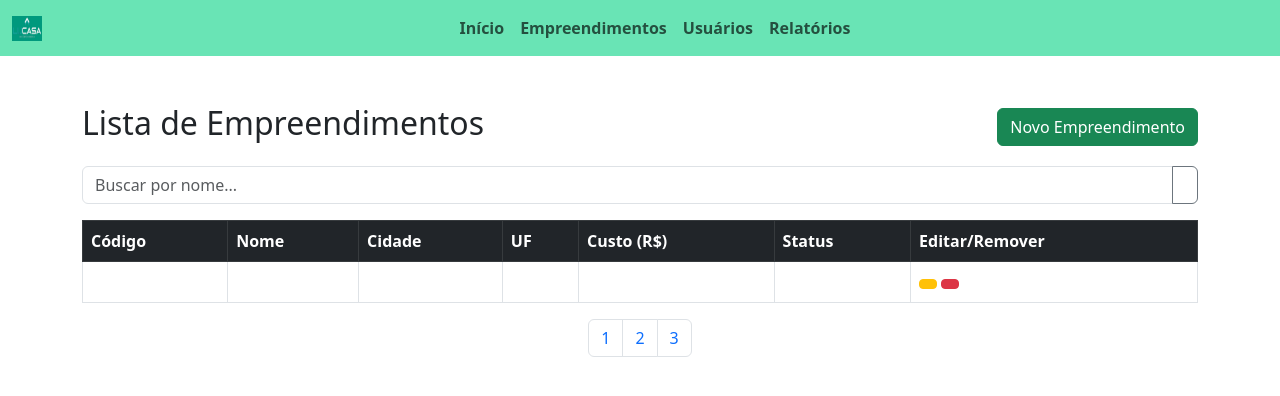
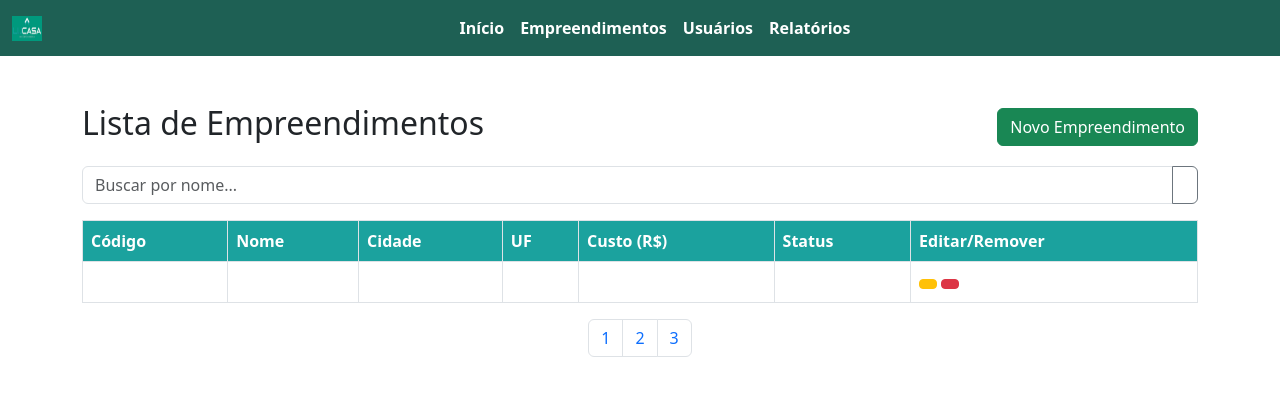
Before and after one commit to diogoMPavan/ProjetoConstrutora, a Django app: page /listaEmpreendimento/ in a window 1280 px wide. Shown: the top 396 px of the page. Run offline with Django 5.2, Linux system fonts and the light colour scheme; lists and menus that the app fills with data are empty.

Commit message:
Alterações visuais tabelas e cabeçalho

```diff
--- a/appteste/templates/appteste/cabecalho.html
+++ b/appteste/templates/appteste/cabecalho.html
@@ -9,7 +9,7 @@
 </head>
 
 <body>
-    <nav class="navbar navbar-expand-lg" style="background-color: #69e4b5;" >
+    <nav class="navbar navbar-expand-lg" style="background-color: #1e6054;" >
         <div class="container-fluid">
             <!--<a class="navbar-brand" href="#" style="display:flex; justify-content: start;">LuCasa Incorporadora</a>-->
             <img src="../appteste/imagens/logo.jpg" alt="Logo" width="30" height="25" class="d-inline-block align-text-top">
@@ -19,16 +19,16 @@
             <div class="collapse navbar-collapse d-flex justify-content-center" id="navbarNav">
                 <ul class="navbar-nav" >
                     <li class="nav-item">
-                        <a class="nav-link" href="/"><strong>Início</strong></a>
+                        <a class="nav-link" href="/"><strong style="color: #ffffff">Início</strong></a>
                     </li>
                     <li class="nav-item">
-                        <a class="nav-link" href="../listaEmpreendimento/"><strong>Empreendimentos</strong></a>
+                        <a class="nav-link" href="../listaEmpreendimento/"><strong style="color: #ffffff">Empreendimentos</strong></a>
                     </li>
                     <li class="nav-item">
-                        <a class="nav-link" href="../cadUsuario/"><strong>Usuários</strong></a>
+                        <a class="nav-link" href="../cadUsuario/"><strong style="color: #ffffff">Usuários</strong></a>
                     </li>
                     <li class="nav-item">
-                        <a class="nav-link" href="#"><strong>Relatórios</strong></a>
+                        <a class="nav-link" href="#"><strong style="color: #ffffff">Relatórios</strong></a>
                     </li>
                 </ul>
             </div>
--- a/appteste/templates/appteste/listaEmpreendimento.html
+++ b/appteste/templates/appteste/listaEmpreendimento.html
@@ -18,15 +18,15 @@
         </div>
 
         <table class="table table-bordered table-hover">
-            <thead class="table-dark">
+            <thead>
                 <tr>
-                    <th>Código</th>
-                    <th>Nome</th>
-                    <th>Cidade</th>
-                    <th>UF</th>
-                    <th>Custo (R$)</th>
-                    <th>Status</th>
-                    <th>Editar/Remover</th>
+                    <th style="background-color: #1ba29e; color: #ffffff">Código</th>
+                    <th style="background-color: #1ba29e; color: #ffffff">Nome</th>
+                    <th style="background-color: #1ba29e; color: #ffffff">Cidade</th>
+                    <th style="background-color: #1ba29e; color: #ffffff">UF</th>
+                    <th style="background-color: #1ba29e; color: #ffffff">Custo (R$)</th>
+                    <th style="background-color: #1ba29e; color: #ffffff">Status</th>
+                    <th style="background-color: #1ba29e; color: #ffffff">Editar/Remover</th>
                 </tr>
             </thead>
             <tbody>
--- a/appteste/templates/appteste/manutencaoUsuario.html
+++ b/appteste/templates/appteste/manutencaoUsuario.html
@@ -66,11 +66,11 @@
                 <input type="password" class="form-control" id="senha" placeholder="Senha" required="True">
             </div>
             <div class="mb-3"></div>
+            <div style="text-align: center;">
+                <button type="submit" class="btn btn-confirm"> <strong>Confirmar</strong></button>
+            </div>
             <!--<label for="senha" class="form-label">Senha</label>
             <input type="password" class="form-control" id="senha" placeholder="Senha" required="True">-->
-    </div>
-    <div style="text-align: center;">
-        <button type="submit" class="btn btn-confirm"> <strong>Confirmar</strong></button>
     </div>
     </form>
     </div>
```
Also changed, not shown: appteste/templates/appteste/listaUsuario.html (+4 -4 lines).
